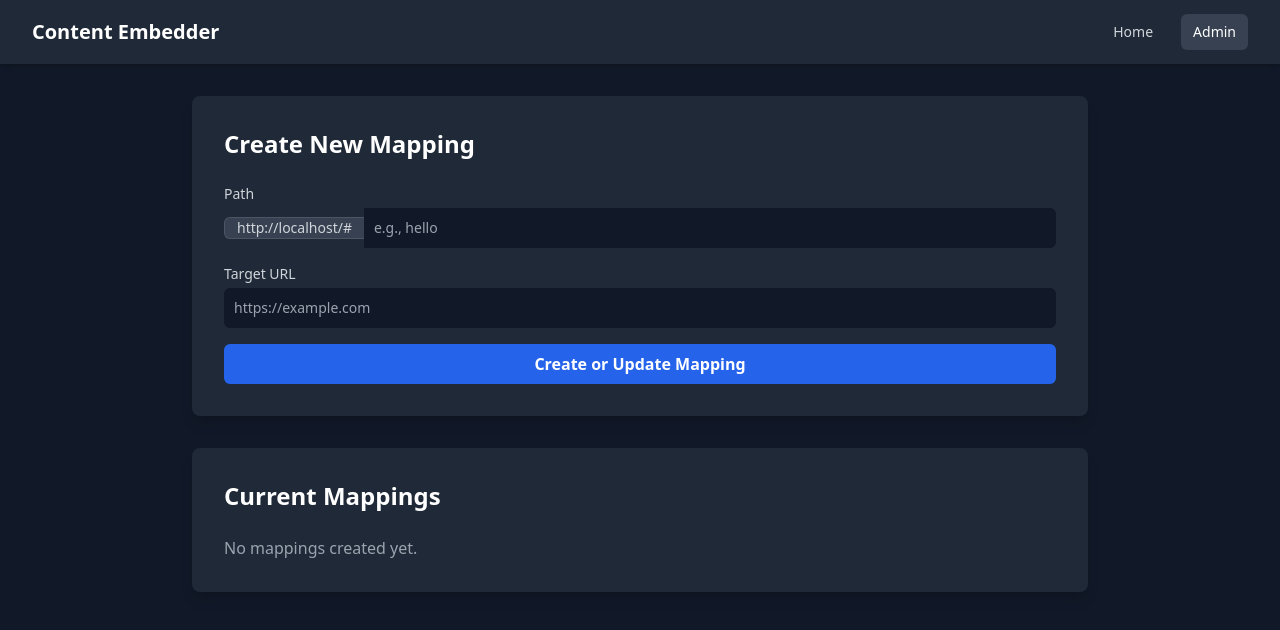
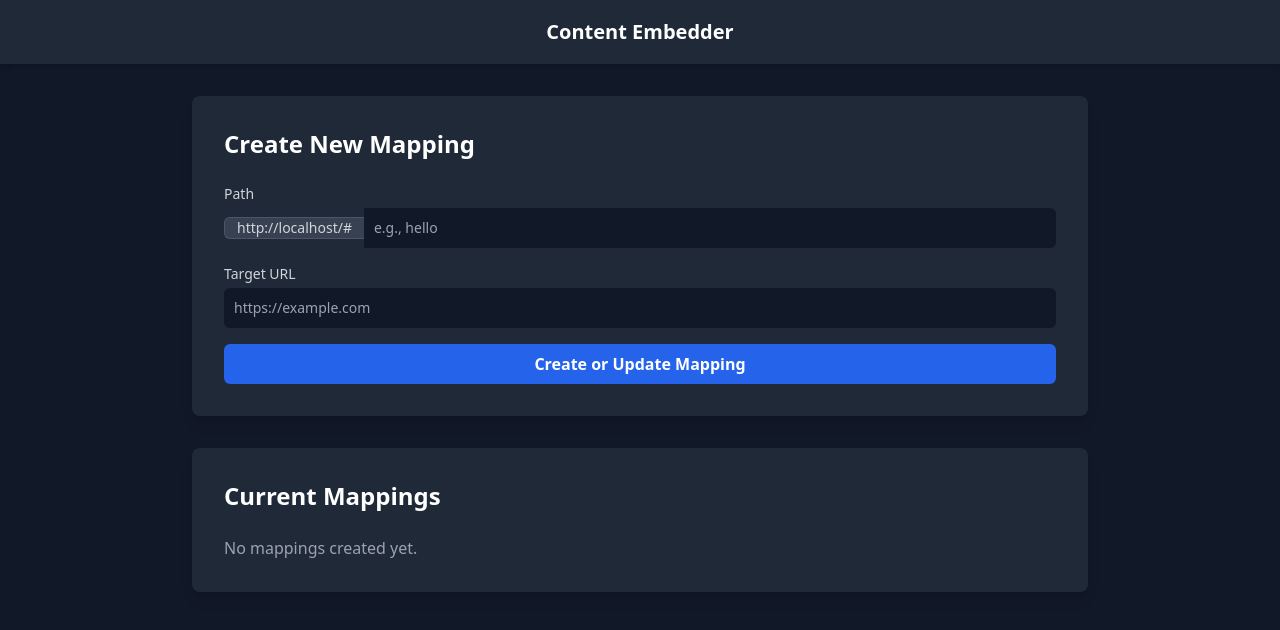
Before and after one commit to dgstuff/newbypasser, a React (Vite) app: page /#/admin in a window 1280 px wide. Shown: the top 630 px of the page. Built offline with nearby package versions, Linux system fonts and the light colour scheme.

Commit message:
Update Header.tsx

```diff
--- a/components/Header.tsx
+++ b/components/Header.tsx
@@ -1,30 +1,12 @@
 import React from 'react';
-import { NavLink } from 'react-router-dom';
 
 const Header: React.FC = () => {
-  const activeLinkClass = "bg-gray-700 text-white";
-  const inactiveLinkClass = "text-gray-300 hover:bg-gray-800 hover:text-white";
-
   return (
     <header className="bg-gray-800 shadow-md">
       <nav className="container mx-auto px-4 sm:px-6 lg:px-8">
-        <div className="flex items-center justify-between h-16">
+        <div className="flex items-center justify-center h-16">
           <div className="flex items-center">
             <span className="font-bold text-xl text-white">Content Embedder</span>
-          </div>
-          <div className="flex space-x-4">
-            <NavLink
-              to="/"
-              className={({ isActive }) => `${isActive ? activeLinkClass : inactiveLinkClass} px-3 py-2 rounded-md text-sm font-medium transition-colors`}
-            >
-              Home
-            </NavLink>
-            <NavLink
-              to="/admin"
-              className={({ isActive }) => `${isActive ? activeLinkClass : inactiveLinkClass} px-3 py-2 rounded-md text-sm font-medium transition-colors`}
-            >
-              Admin
-            </NavLink>
           </div>
         </div>
       </nav>
```
